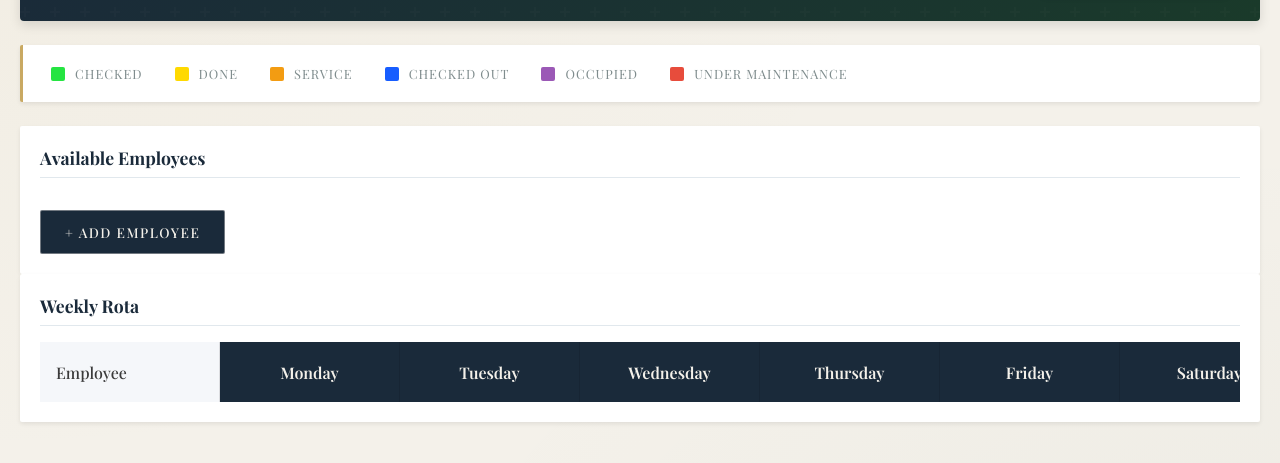
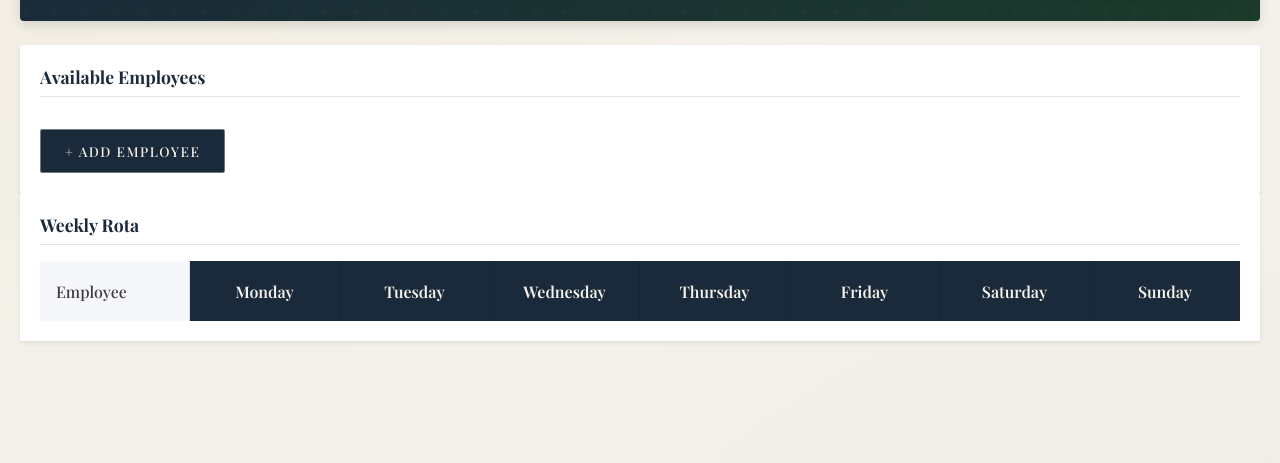
Before and after one commit to M4DD7-b/Housekeeping-App-2026, a plain HTML site: page index.html in a window 1280 px wide. Both pictures are taken after a click on the button "ROTA ASSIGNMENT". Shown: the part 103-566 px from the top of the page. Drawn offline with nearby package versions, Linux system fonts and the light colour scheme.

Commit message:
updated rota formatting and fixed legend display

```diff
--- a/css/styles.css
+++ b/css/styles.css
@@ -172,7 +172,7 @@ body {
 }
 
 /* Legend */
-.legend {
+.legendContainer {
     display: flex;
     gap: 32px;
     padding: 20px 28px;
@@ -644,8 +644,8 @@ body {
 }
 
 .rota-cell {
-    flex: 0 0 180px;
-    min-width: 180px;
+    flex: 0 0 150px;
+    min-width: 150px;
     padding: 8px 10px;
     display: flex;
     align-items: center;
@@ -659,8 +659,8 @@ body {
 }
 
 .rota-cell.rota-employee {
-    flex: 0 0 180px;
-    min-width: 180px;
+    flex: 0 0 150px;
+    min-width: 150px;
     justify-content: flex-start;
     font-weight: 500;
     background: var(--bg-primary);
@@ -669,8 +669,8 @@ body {
 }
 
 .rota-cell.rota-assignment {
-    flex: 0 0 180px;
-    min-width: 180px;
+    flex: 0 0 150px;
+    min-width: 150px;
 }
 
 .rota-assignment {
@@ -780,7 +780,7 @@ body {
         height: auto;
     }
 
-    .legend {
+    .legendContainer {
         justify-content: center;
     }
 
--- a/index.html
+++ b/index.html
@@ -18,7 +18,7 @@
             </div>
         </header>
 
-        <div class="legend">
+        <div class="legendContainer" id="legend">
             <div class="legend-item">
                 <span class="status-dot checked"></span>
                 <span>Checked</span>
--- a/js/app.js
+++ b/js/app.js
@@ -10,6 +10,7 @@ const rotaBtn = document.getElementById('rotaBtn');
 const saveRoomBtn = document.getElementById('saveRoomBtn');
 const resetRoomBtn = document.getElementById('resetRoomBtn');
 const addEmployeeBtn = document.getElementById('addEmployeeBtn');
+const legendContainer = document.getElementById('legend');
 
 const dashboardView = document.getElementById('dashboardView');
 const rotaView = document.getElementById('rotaView');
@@ -255,6 +256,7 @@ function saveRoomChanges() {
 function showDashboardView() {
     dashboardView.classList.remove('hidden');
     rotaView.classList.add('hidden');
+    legendContainer.classList.remove('hidden');
     dashboardBtn.classList.add('active');
     rotaBtn.classList.remove('active');
 }
@@ -263,6 +265,7 @@ function showDashboardView() {
 function showRotaView() {
     dashboardView.classList.add('hidden');
     rotaView.classList.remove('hidden');
+    legendContainer.classList.add('hidden');
     dashboardBtn.classList.remove('active');
     rotaBtn.classList.add('active');
     renderEmployees();
```
